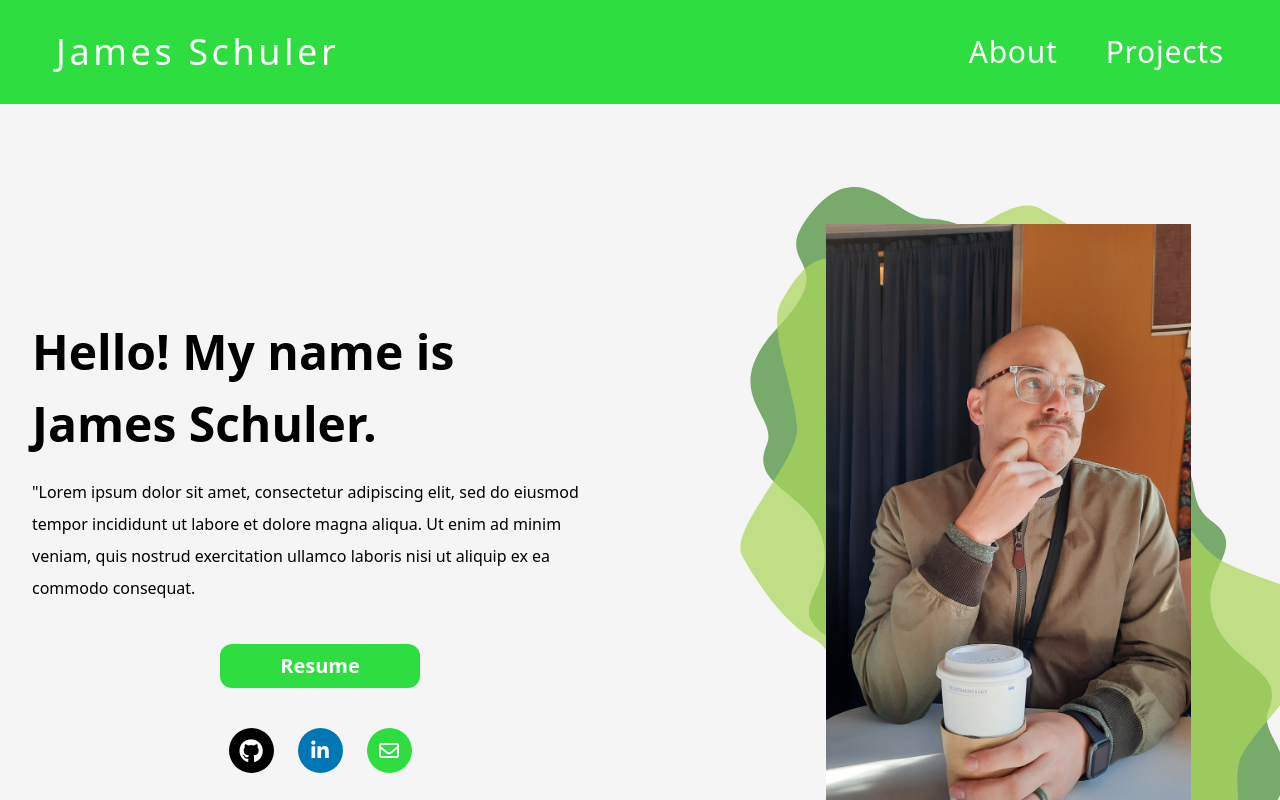
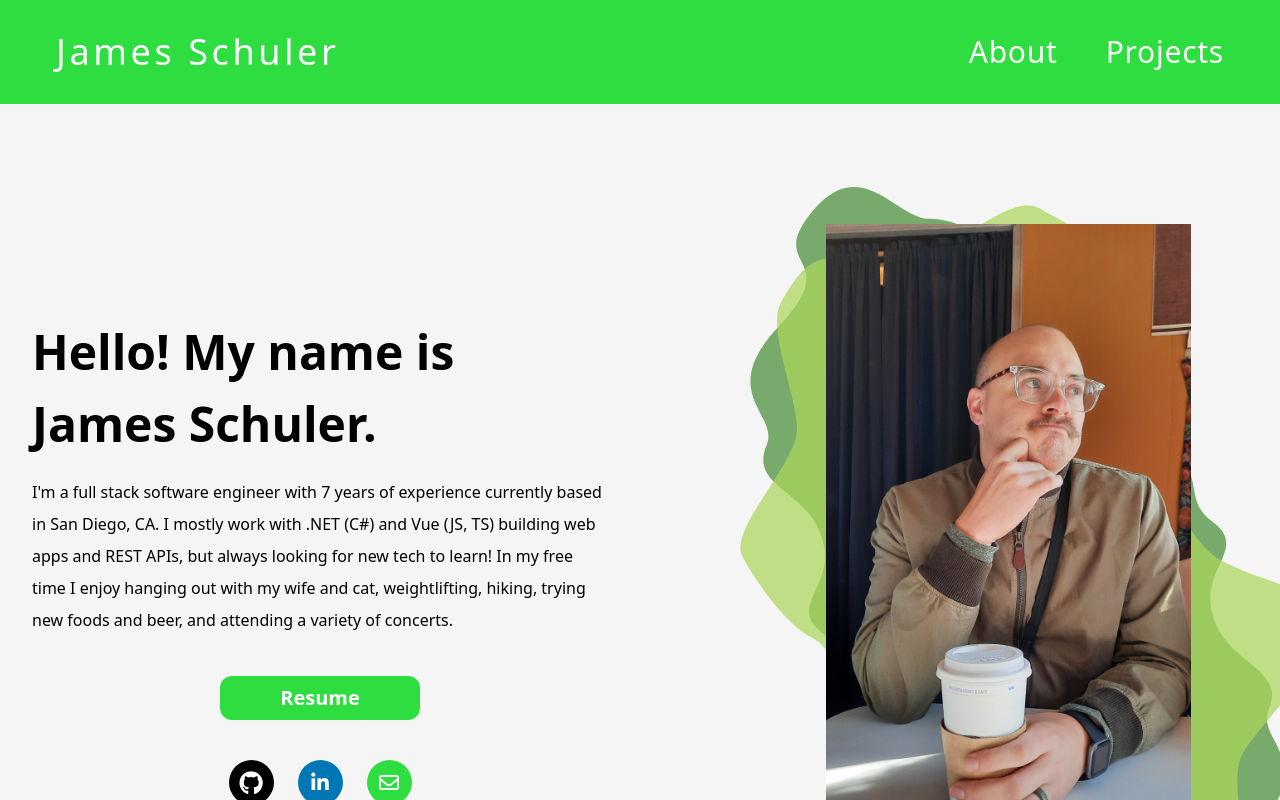
Before and after one commit to jameshschuler/portfolio-2022, a Vue app: page / in a window 1280 px wide. Shown: the top 800 px of the page. Built offline with nearby package versions, Linux system fonts and the light colour scheme.

Commit message:
Working on TODOs

```diff
--- /dev/null
+++ b/src/components/CircleIconTooltip.vue
@@ -0,0 +1,82 @@
+<template>
+  <div class="tooltip">
+    <span class="tooltiptext" :class="{ inverted: inverted }">Email copied to clipboard!</span>
+    <CircleIcon
+      :class="{ inverted: inverted }"
+      icon="fa-regular fa-envelope"
+      background-color="#2ede40"
+      :custom-action="handleEmailClick"
+    />
+  </div>
+</template>
+<script setup lang="ts">
+import CircleIcon from '@/components/CircleIcon.vue';
+import { copyEmailToClipboard } from '../utils';
+
+const props = defineProps({
+  inverted: {
+    type: Boolean,
+    default: false,
+  },
+});
+
+function handleEmailClick() {
+  copyEmailToClipboard();
+  const tooltipElement = props.inverted
+    ? document.querySelector('.tooltiptext.inverted')
+    : document.querySelector('.tooltiptext');
+  tooltipElement!.classList.add('show');
+
+  setTimeout(() => {
+    tooltipElement!.classList.remove('show');
+  }, 2000);
+}
+</script>
+<style lang="scss" scoped>
+.inverted {
+  border: 2px solid white;
+}
+
+.tooltip {
+  position: relative;
+  display: inline-block;
+
+  .tooltiptext {
+    visibility: hidden;
+    width: 230px;
+    background-color: $green;
+    color: #fff;
+    text-align: center;
+    padding: 10px;
+    border-radius: 6px;
+    position: absolute;
+    z-index: 1;
+    top: 0;
+    left: 105%;
+
+    &::after {
+      content: ' ';
+      position: absolute;
+      top: 50%;
+      right: 100%;
+      margin-top: -5px;
+      border-width: 5px;
+      border-style: solid;
+      border-color: transparent $green transparent transparent;
+    }
+
+    &.inverted {
+      background-color: #fff;
+      color: $green;
+
+      &::after {
+        border-color: transparent #fff transparent transparent;
+      }
+    }
+
+    &.show {
+      visibility: visible;
+    }
+  }
+}
+</style>
--- a/src/components/Footer.vue
+++ b/src/components/Footer.vue
@@ -13,19 +13,14 @@
         background-color="#0077b5"
         link="https://www.linkedin.com/in/jameshschuler/"
       />
-      <CircleIcon
-        id="email-icon"
-        icon="fa-regular fa-envelope"
-        background-color="#2ede40"
-        :custom-action="copyEmailToClipboard"
-      />
+      <CircleIconTooltip id="email-icon" :inverted="true" />
     </div>
     <h1 class="text-3xl font-medium ml-4 <lg:ml-0 tracking-widest">2022</h1>
   </footer>
 </template>
 <script setup lang="ts">
 import CircleIcon from '@/components/CircleIcon.vue';
-import { copyEmailToClipboard } from '../utils';
+import CircleIconTooltip from './CircleIconTooltip.vue';
 </script>
 <style lang="scss" scoped>
 footer {
@@ -34,9 +29,5 @@ footer {
   h1 {
     color: #fff;
   }
-
-  #email-icon {
-    border: 2px solid white;
-  }
 }
 </style>
--- a/src/components/HeroContent.vue
+++ b/src/components/HeroContent.vue
@@ -3,9 +3,10 @@
     <div class="w-xl mx-auto">
       <h1 class="text-5xl font-semibold leading-normal">Hello! My name is James Schuler.</h1>
       <p class="my-4 leading-loose">
-        "Lorem ipsum dolor sit amet, consectetur adipiscing elit, sed do eiusmod tempor incididunt
-        ut labore et dolore magna aliqua. Ut enim ad minim veniam, quis nostrud exercitation ullamco
-        laboris nisi ut aliquip ex ea commodo consequat.
+        I'm a full stack software engineer with 7 years of experience currently based in San Diego,
+        CA. I mostly work with .NET (C#) and Vue (JS, TS) building web apps and REST APIs, but
+        always looking for new tech to learn! In my free time I enjoy hanging out with my wife and
+        cat, weightlifting, hiking, trying new foods and beer, and attending a variety of concerts.
       </p>
 
       <div class="flex justify-center flex-col items-center mt-10">
@@ -25,19 +26,15 @@
             background-color="#0077b5"
             link="https://www.linkedin.com/in/jameshschuler/"
           />
-          <CircleIcon
-            icon="fa-regular fa-envelope"
-            background-color="#2ede40"
-            :custom-action="copyEmailToClipboard"
-          />
+          <CircleIconTooltip />
         </div>
       </div>
     </div>
   </div>
 </template>
 <script setup lang="ts">
-import { copyEmailToClipboard } from '../utils';
 import CircleIcon from './CircleIcon.vue';
+import CircleIconTooltip from './CircleIconTooltip.vue';
 </script>
 <style lang="scss" scoped>
 #download-resume-btn {
--- a/src/utils/index.ts
+++ b/src/utils/index.ts
@@ -1,4 +1,3 @@
 export function copyEmailToClipboard() {
   navigator.clipboard.writeText('jameshschuler1@gmail.com');
-  alert('Email copied to clipboard!');
 }
```
Also changed, not shown: 1 other file (tests, documents, lock files or other folders).
